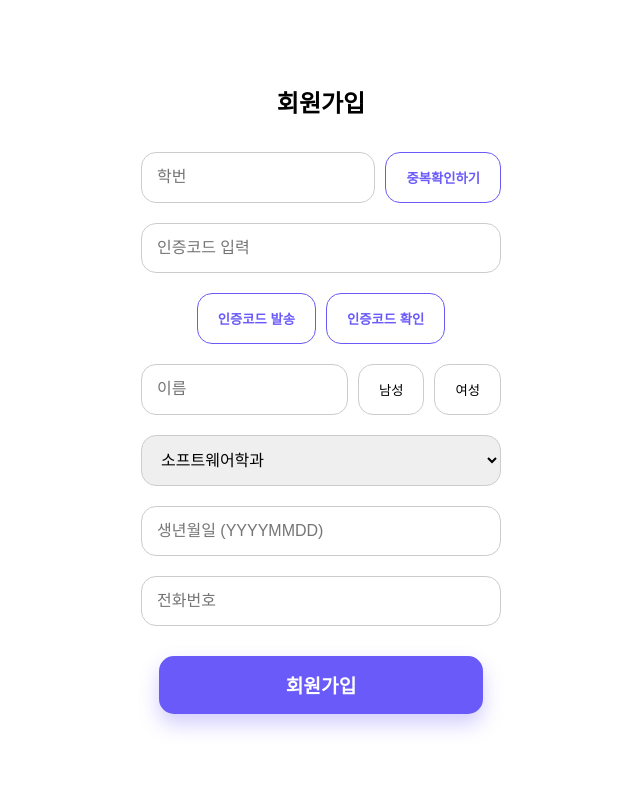
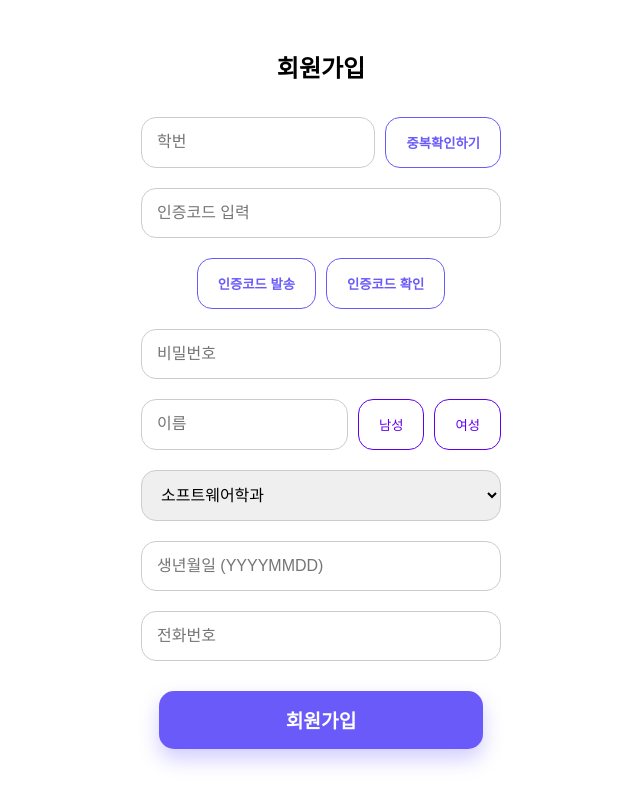
Before and after one commit to DKU-SCHOOPY/SCHOOPY-FE, a React (Create React App) app: page /join in a window 1280 px wide. Shown: the whole page, without its empty margins (319-959 px from the left). Built offline with nearby package versions, Linux system fonts and the light colour scheme; the HTML template or start-up script is replaced by a standard one.

Commit message:
API 연동 완료

```diff
--- a/src/pages/Join.js
+++ b/src/pages/Join.js
@@ -1,15 +1,28 @@
 import React, { useState } from "react";
 import axios from "axios";
+import { useNavigate } from "react-router-dom";
+
+
+
 
 function Join() {
+  const navigate = useNavigate();
 
   const [studentNum, setStudentNum] = useState("");
+  const [certificationNumber, setCertificationNumber] = useState("");
+  const [password, setPassword] = useState("");
+  const [name, setName] = useState("");
+  const [department, setDepartment] = useState("software");
+  const [gender, setGender] = useState("");
+  const [birthDay, setBirthDay] = useState("");
+  const [phoneNum, setPhoneNum] = useState("");
 
+  /* 학번 중복 확인 */
   const handleEmailCheck = async () => {
     try {
       const response = await axios.post(
-        "http://ec2-13-124-151-25.ap-northeast-2.compute.amazonaws.com:8080/schoopy/v1/auth/email-check",
-        { studentNum: studentNum }
+        "http://ec2-13-125-219-87.ap-northeast-2.compute.amazonaws.com:8080/schoopy/v1/auth/email-certification",
+        { studentNum }
       );
 
       const { code, message } = response.data;
@@ -34,15 +47,15 @@ function Join() {
         }
       } else {
         alert("⛔ 네트워크 오류 또는 서버가 응답하지 않습니다.");
-        console.error("Unexpected error:", error);
       }
     }
   };
 
+  /* 이메일 인증코드 전송 */
   const handleSendCertificationCode = async () => {
     try {
       const response = await axios.post(
-        "http://ec2-13-124-151-25.ap-northeast-2.compute.amazonaws.com:8080/schoopy/v1/auth/email-certification",
+        "http://ec2-13-125-219-87.ap-northeast-2.compute.amazonaws.com:8080/schoopy/v1/auth/email-certification",
         { studentNum }
       );
 
@@ -70,25 +83,23 @@ function Join() {
         }
       } else {
         alert("⛔ 네트워크 오류 또는 서버가 응답하지 않습니다.");
-        console.error("Unexpected error:", error);
       }
     }
   };
 
+  /* 인증코드 확인 */
   const handleCertificationCheck = async () => {
     try {
       const response = await axios.post(
-        "http://ec2-13-124-151-25.ap-northeast-2.compute.amazonaws.com:8080/schoopy/v1/auth/check-certification",
-        {
-          studentNum,
-          certificationNumber,
-        }
+        "http://ec2-13-125-219-87.ap-northeast-2.compute.amazonaws.com:8080/schoopy/v1/auth/check-certification",
+        { studentNum, certificationNumber }
       );
 
       const { code, message } = response.data;
 
       if (code === "SU") {
         alert("✅ 인증이 성공적으로 완료되었습니다.");
+        navigate("/login");
       } else {
         alert(`⚠️ ${message}`);
       }
@@ -107,12 +118,54 @@ function Join() {
         }
       } else {
         alert("⛔ 네트워크 오류 또는 서버가 응답하지 않습니다.");
-        console.error("Unexpected error:", error);
       }
     }
   };
 
+  /* 회원가입 */
+  const handleJoin = async () => {
+    try {
+      const response = await axios.post(
+        "http://ec2-13-125-219-87.ap-northeast-2.compute.amazonaws.com:8080/schoopy/v1/auth/sign-up",
+        {
+          studentNum,
+          password,
+          name,
+          certificationNumber,
+          department,
+          gender,
+          birthDay,
+          phoneNum,
+        }
+      );
 
+      const { code, message } = response.data;
+
+      if (code === "SU") {
+        alert("🎉 회원가입이 완료되었습니다!");
+      } else {
+        alert(`⚠️ ${message}`);
+      }
+    } catch (error) {
+      if (error.response) {
+        const { code, message } = error.response.data;
+
+        if (code === "DI") {
+          alert("❌ 이미 가입된 학번입니다.");
+        } else if (code === "VF") {
+          alert("⚠️ 입력값이 유효하지 않습니다.");
+        } else if (code === "CF") {
+          alert("❌ 인증되지 않은 사용자입니다.");
+        } else if (code === "DBE") {
+          alert("🚨 서버 오류가 발생했습니다.");
+        } else {
+          alert(`❗ 오류: ${message}`);
+        }
+      } else {
+        alert("⛔ 네트워크 오류 또는 서버가 응답하지 않습니다.");
+      }
+    }
+  };
 
   return (
     <div style={styles.container}>
@@ -130,43 +183,93 @@ function Join() {
         </button>
       </div>
 
-
       <div style={styles.inputRow}>
-        <input style={styles.input} placeholder="인증코드 입력" />
+        <input
+          style={styles.input}
+          placeholder="인증코드 입력"
+          value={certificationNumber}
+          onChange={(e) => setCertificationNumber(e.target.value)}
+        />
       </div>
 
       <div style={styles.inputRow}>
-        <button style={styles.outlinedButton} onClick={handleSendCertificationCode}>인증코드 발송</button>
-        <button style={styles.outlinedButton} onClick={handleCertificationCheck}>인증코드 확인</button>
+        <button style={styles.outlinedButton} onClick={handleSendCertificationCode}>
+          인증코드 발송
+        </button>
+        <button style={styles.outlinedButton} onClick={handleCertificationCheck}>
+          인증코드 확인
+        </button>
       </div>
 
       <div style={styles.inputRow}>
-        <input style={styles.input} placeholder="이름" />
-        <button style={styles.genderButton}>남성</button>
-        <button style={styles.genderButton}>여성</button>
+        <input
+          style={styles.input}
+          placeholder="비밀번호"
+          value={password}
+          type="password"
+          onChange={(e) => setPassword(e.target.value)}
+        />
       </div>
 
       <div style={styles.inputRow}>
-        <select style={styles.select}>
-          <option>소프트웨어학과</option>
-          <option>컴퓨터공학과</option>
-          <option>사이버보안학과</option>
-          <option>통계데이터사이언스학과</option>
+        <input
+          style={styles.input}
+          placeholder="이름"
+          value={name}
+          onChange={(e) => setName(e.target.value)}
+        />
+        <button
+          style={styles.genderButton(gender === "male")}
+          onClick={() => setGender("male")}
+        >
+          남성
+        </button>
+        <button
+          style={styles.genderButton(gender === "female")}
+          onClick={() => setGender("female")}
+        >
+          여성
+        </button>
+      </div>
+
+      <div style={styles.inputRow}>
+        <select
+          style={styles.select}
+          value={department}
+          onChange={(e) => setDepartment(e.target.value)}
+        >
+          <option value="software">소프트웨어학과</option>
+          <option value="computer">컴퓨터공학과</option>
+          <option value="cyber">사이버보안학과</option>
+          <option value="data">통계데이터사이언스학과</option>
         </select>
       </div>
 
       <div style={styles.inputRow}>
-        <input style={styles.input} placeholder="생년월일 (YYYYMMDD)" />
+        <input
+          style={styles.input}
+          placeholder="생년월일 (YYYYMMDD)"
+          value={birthDay}
+          onChange={(e) => setBirthDay(e.target.value)}
+        />
       </div>
 
       <div style={styles.inputRow}>
-        <input style={styles.input} placeholder="전화번호" />
+        <input
+          style={styles.input}
+          placeholder="전화번호"
+          value={phoneNum}
+          onChange={(e) => setPhoneNum(e.target.value)}
+        />
       </div>
 
-      <button style={styles.joinButton}>회원가입</button>
+      <button style={styles.joinButton} onClick={handleJoin}>
+        회원가입
+      </button>
     </div>
   );
 }
+
 
 const styles = {
   container: {
@@ -218,14 +321,14 @@ const styles = {
     fontWeight: "bold",
     cursor: "pointer",
   },
-  genderButton: {
+  genderButton: (selected) => ({
     padding: "15px 20px",
+    border: "1px solid #6200ee",
     borderRadius: "15px",
-    border: "1px solid #ccc",
-    backgroundColor: "white",
-    color: "black",
     cursor: "pointer",
-  },
+    backgroundColor: selected ? "#6200ee" : "white",
+    color: selected ? "white" : "#6200ee",
+  }),
   joinButton: {
     marginTop: "10px",
     width: "90%",
--- a/src/pages/Login.js
+++ b/src/pages/Login.js
@@ -1,8 +1,51 @@
-import React from "react";
+import React, { useState } from "react";
 import { useNavigate } from "react-router-dom";
+import axios from "axios";
 
 function Login() {
   const navigate = useNavigate();
+
+  const [studentNum, setStudentNum] = useState("");
+  const [password, setPassword] = useState("");
+
+  const handleLogin = async () => {
+    try {
+      const response = await axios.post(
+        "http://ec2-13-125-219-87.ap-northeast-2.compute.amazonaws.com:8080/schoopy/v1/auth/sign-in",
+        {
+          studentNum,
+          password,
+        }
+      );
+
+      const { code, message, token } = response.data;
+
+      if (code === "SU") {
+        console.log("로그인 성공! 토큰:", token);
+        alert("✅ 로그인 성공!");
+        // navigate("/home");
+      } else {
+        alert(`⚠️ ${message}`);
+      }
+    } catch (error) {
+      if (error.response) {
+        const { code, message } = error.response.data;
+        if (code === "VF") {
+          alert("⚠️ 입력값이 유효하지 않습니다.");
+        } else if (code === "SF") {
+          alert("❌ 이메일 또는 비밀번호가 일치하지 않습니다.");
+        } else if (code === "DBE") {
+          alert("🚨 서버 오류가 발생했습니다.");
+        } else {
+          alert(`❗ 오류: ${message}`);
+        }
+      } else {
+        alert("⛔ 네트워크 오류 또는 서버가 응답하지 않습니다.");
+        console.error("Unexpected error:", error);
+      }
+    }
+  };
+
   return (
     <div style={styles.container}>
       <div style={styles.textContainer}>
@@ -11,10 +54,22 @@ function Login() {
         비밀번호를 입력해주세요</p>
       </div>
       <div style={styles.buttonContainer}>
-        <input type="email" placeholder="Enter your email" style={styles.input} />
-        <input type="password" placeholder="Enter your password" style={styles.input} />
+        <input
+          type="studentNum"
+          placeholder="Enter your email"
+          style={styles.input}
+          value={studentNum}
+          onChange={(e) => setStudentNum(e.target.value)}
+        />
+        <input
+          type="password"
+          placeholder="Enter your password"
+          style={styles.input}
+          value={password}
+          onChange={(e) => setPassword(e.target.value)}
+        />
         <button style={styles.forgotPassword}>Forgot Password?</button>
-        <button style={styles.button}>로그인</button>
+        <button style={styles.button} onClick={handleLogin}>로그인</button>
         <button style={styles.button} onClick={() => navigate("/join")}>회원가입</button>
       </div>
     </div>
```
